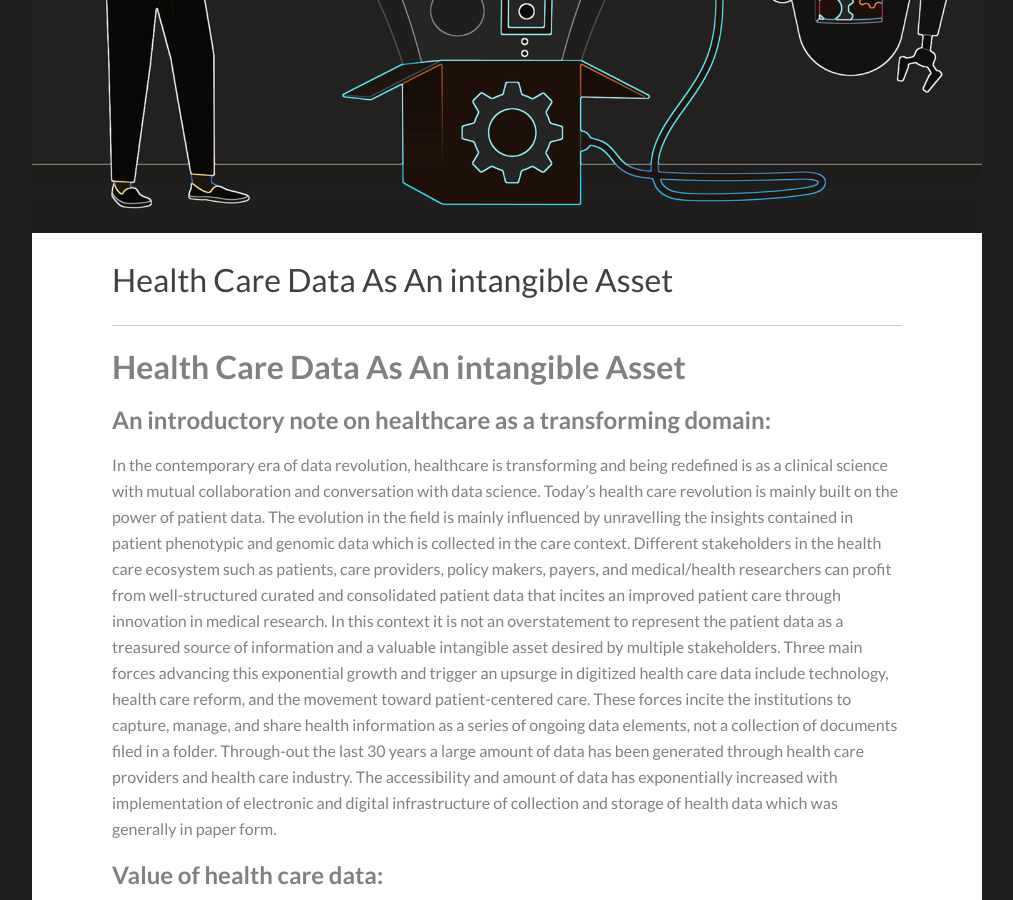
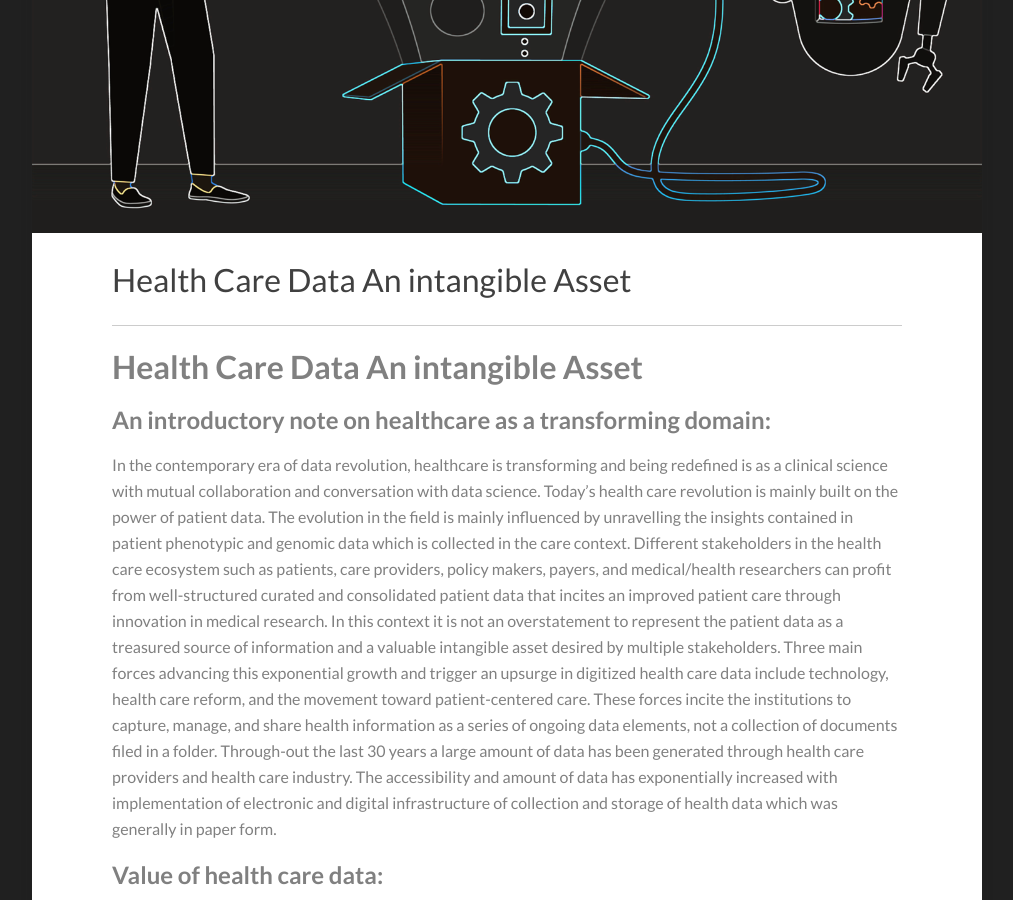
Before and after one commit to Kamran-Afzali/Kamran-Afzali.github.io, a Jekyll site: the page built from _posts/2020-12-26-EHR-Val.md, in a window 1280 px wide and 900 px high, scrolled down 578 px. Shown: the whole window, without its empty margins (133-1146 px from the left). Built offline with Jekyll 4.4.1, drawn with Linux system fonts in a browser that asks for light colours.

Commit message:
Update 2020-12-26-EHR-Val.md

```diff
--- a/_posts/2020-12-26-EHR-Val.md
+++ b/_posts/2020-12-26-EHR-Val.md
@@ -1,12 +1,12 @@
 ---
 layout: post
 categories: posts
-title: Health Care Data As An intangible Asset
+title: Health Care Data An intangible Asset
 featured-image: /images/XAI2.png
 tags: [Machine Learning, Interpretability, DigitalHealth]
 date-string: December 2020
 ---
-# Health Care Data As An intangible Asset
+# Health Care Data An intangible Asset
 
 ## An introductory note on healthcare as a transforming domain:
 
```
